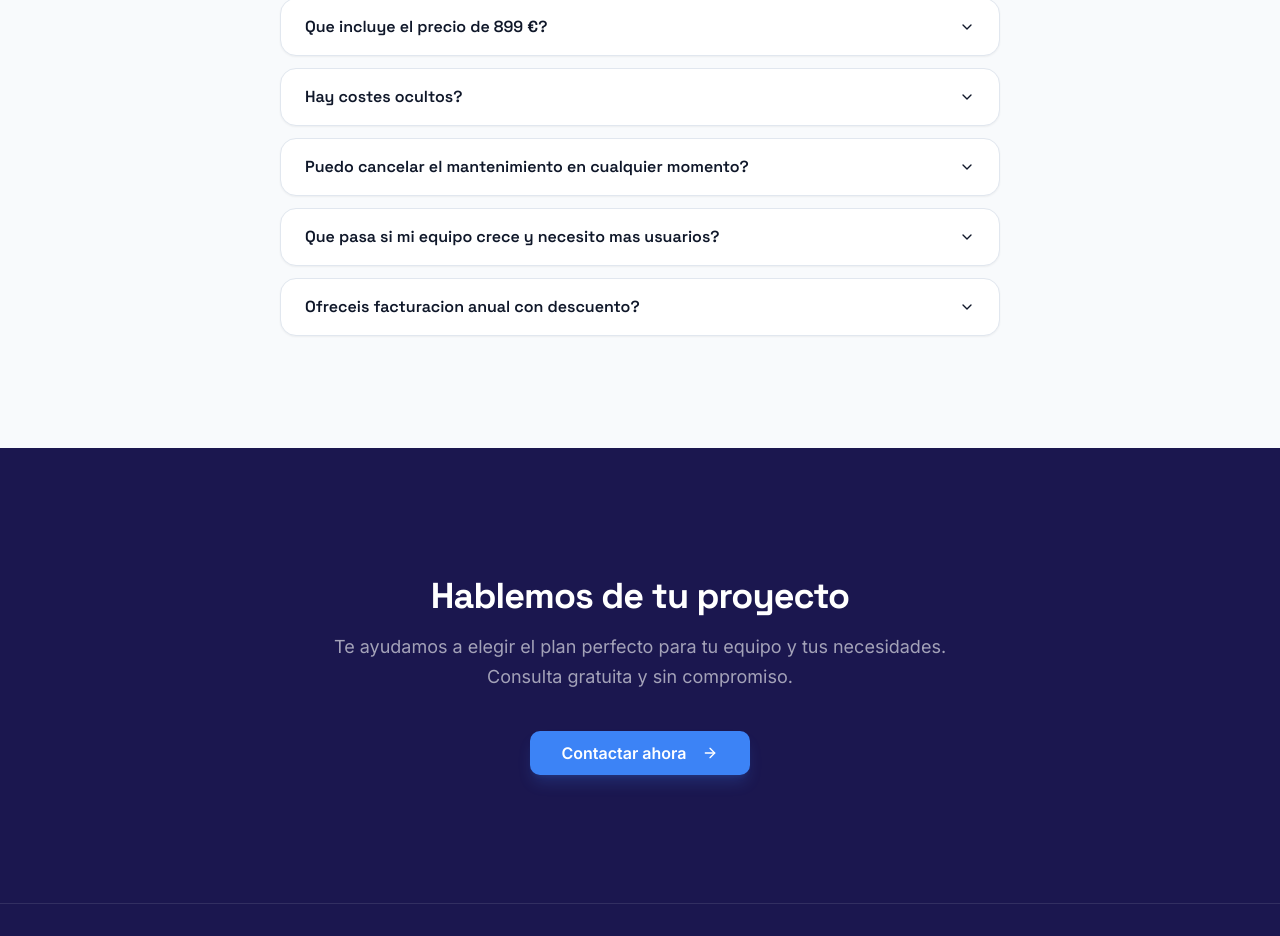
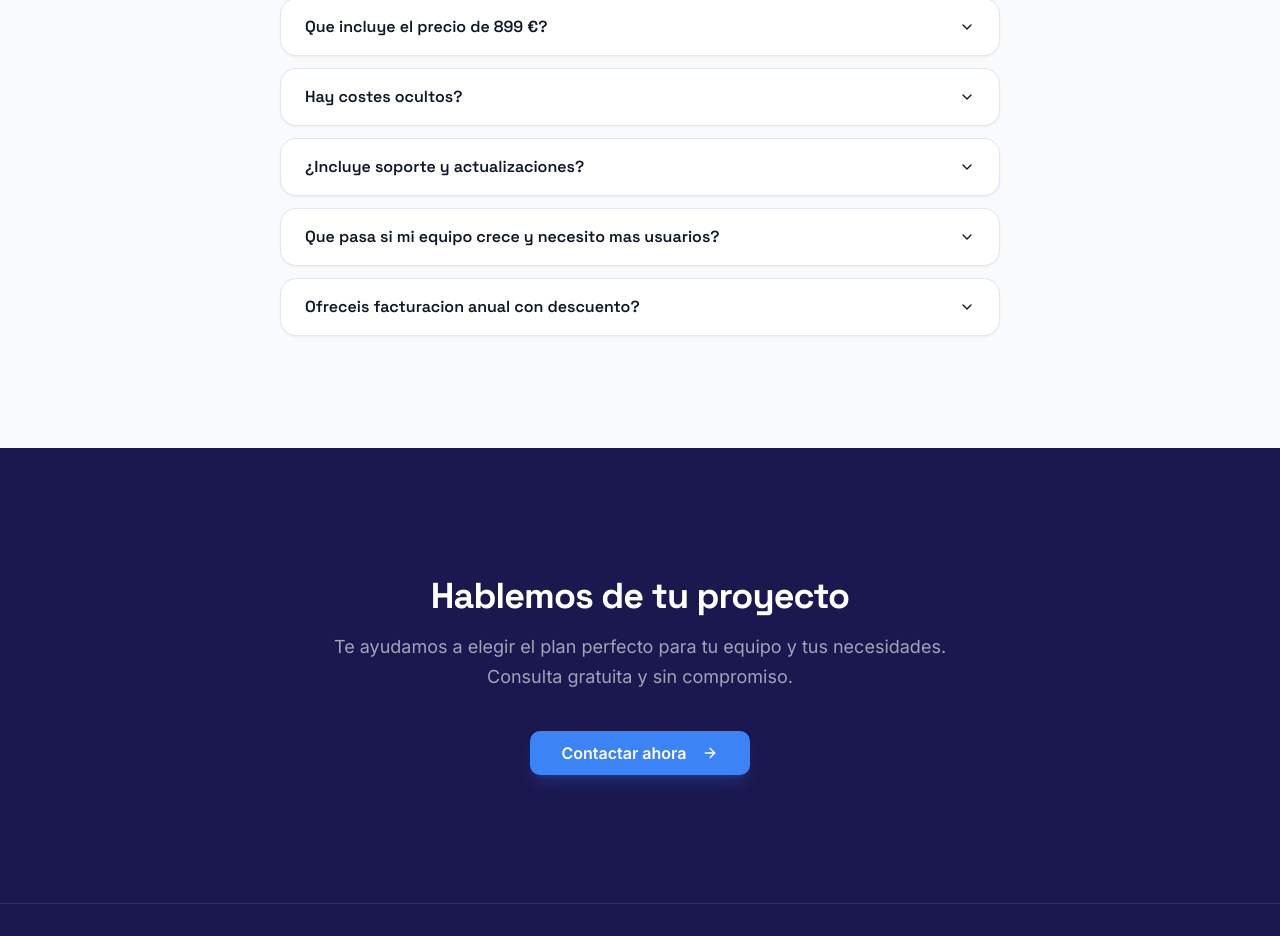
Before and after one commit to BOCHRABOUABDELI/ecosistia, a Next.js app: page /precios in a window 1280 px wide. Shown: the part 1968-2904 px from the top of the page. Built offline with nearby package versions, Linux system fonts and the light colour scheme.

Commit message:
feat: update FAQ question and answer for support and updates
Revised FAQ to clarify inclusion of technical support and continuous updates in maintenance service.

```diff
--- a/app/precios/page.tsx
+++ b/app/precios/page.tsx
@@ -37,9 +37,9 @@ const faqs = [
       "No. El precio de desarrollo es 899 € y el mantenimiento mensual es el que elijas segun el numero de usuarios. Si necesitas funcionalidades extra despues del lanzamiento, te damos un presupuesto cerrado antes de empezar.",
   },
   {
-    question: "Puedo cancelar el mantenimiento en cualquier momento?",
+    question: "¿Incluye soporte y actualizaciones?",
     answer:
-      "Si, el mantenimiento es mensual y sin permanencia. Puedes cancelar cuando quieras. Tu aplicacion seguira funcionando, pero no tendras soporte ni actualizaciones.",
+      "Sí. El servicio incluye soporte técnico, actualizaciones de la plataforma y mejoras continuas. Nos encargamos de mantener el sistema actualizado, seguro y en evolución constante para que tu institución siempre disponga de la mejor versión del software.",
   },
   {
     question: "Que pasa si mi equipo crece y necesito mas usuarios?",
```
